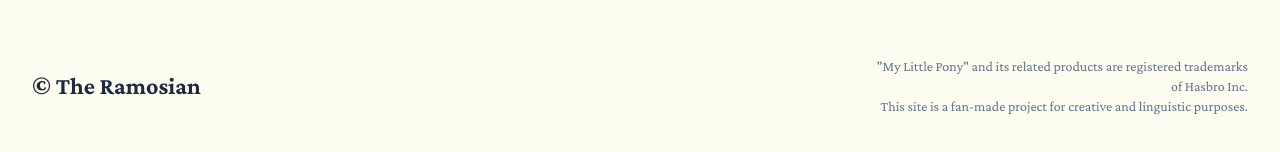
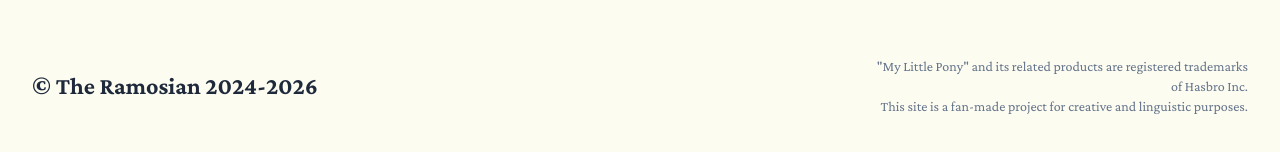
Before and after one commit to The-Ramosian/Old-Ponish, a React (Vite) app: page / in a window 1280 px wide. Shown: the part 2764-2916 px from the top of the page. Built offline with nearby package versions, Linux system fonts and the light colour scheme.

Commit message:
Update Footer.tsx

```diff
--- a/components/Footer.tsx
+++ b/components/Footer.tsx
@@ -7,7 +7,7 @@ const Footer: React.FC = () => {
       <div className="max-w-7xl mx-auto flex flex-col md:flex-row justify-between items-start md:items-center gap-8">
         <div className="flex flex-col gap-2">
           <div className="text-2xl font-bold text-[#1e293b]">
-            © The Ramosian
+            © The Ramosian 2024-2026
           </div>
         </div>
         <div className="text-sm max-w-sm text-left md:text-right text-[#64748b]">
```
